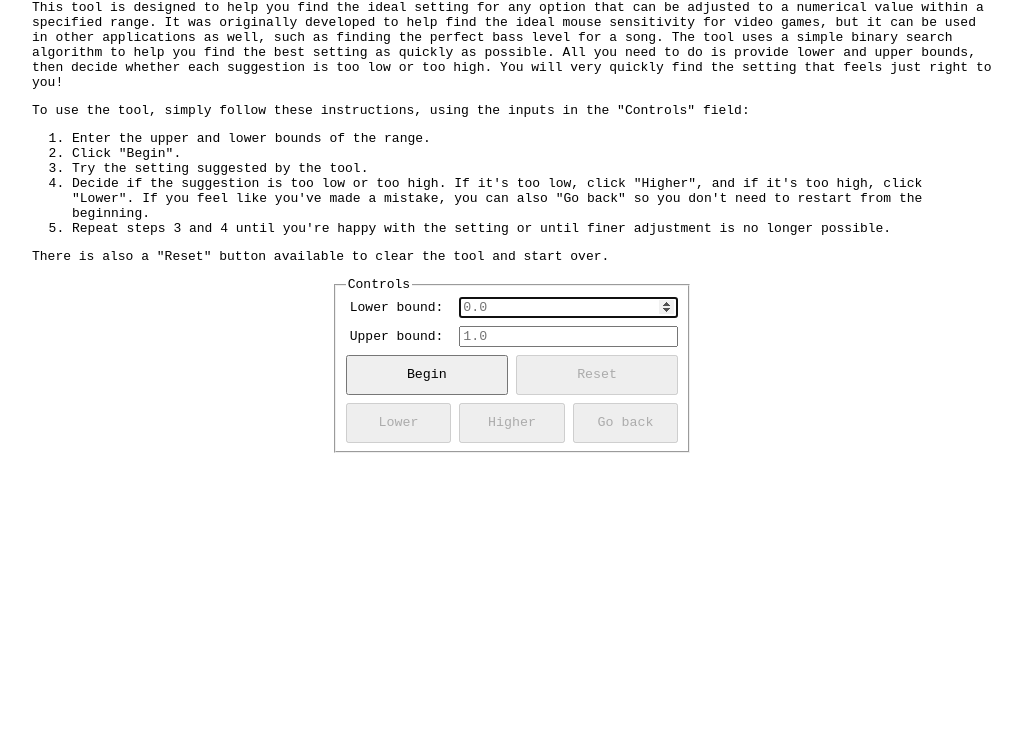
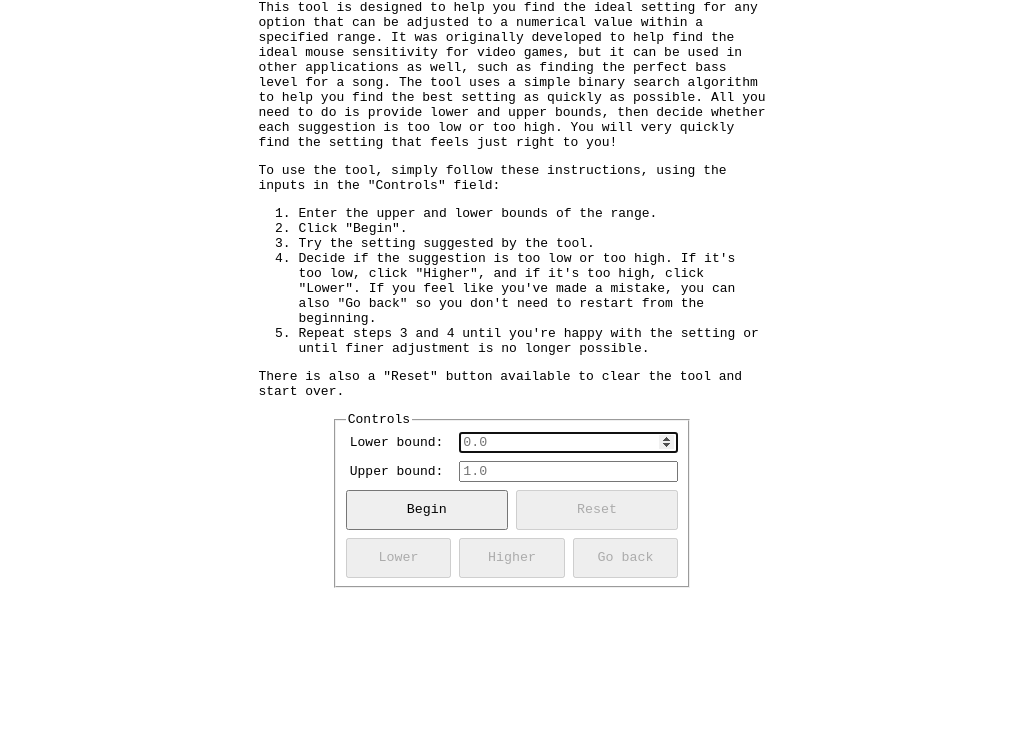
Before and after one commit to kruschk/slider-finder, a plain HTML site: page index.html in a window 1280 px wide. Shown: the part 67-800 px from the top of the page, without its empty margins (128-1150 px from the left). Drawn offline with Linux system fonts and the light colour scheme.

Commit message:
Make page narrower to improve readability

```diff
--- a/assets/styles/style.css
+++ b/assets/styles/style.css
@@ -1,7 +1,7 @@
 body {
     font-family: monospace;
     margin: auto;
-    max-width: 960px;
+    max-width: 65ch;
     padding: 16px;
 }
 
```
